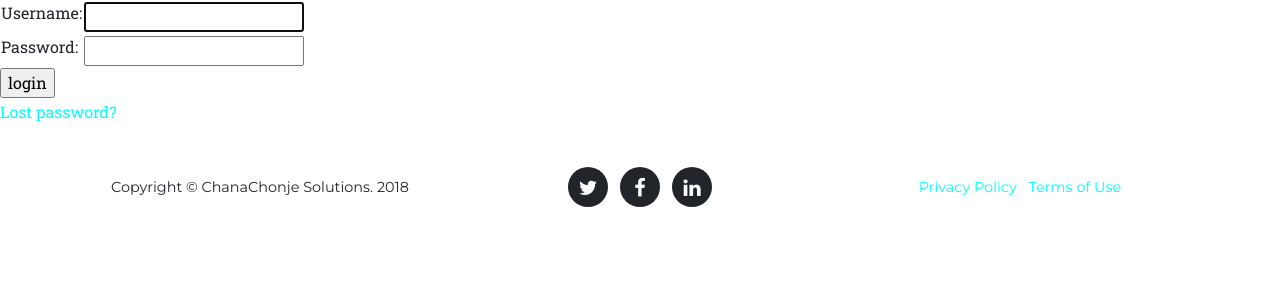
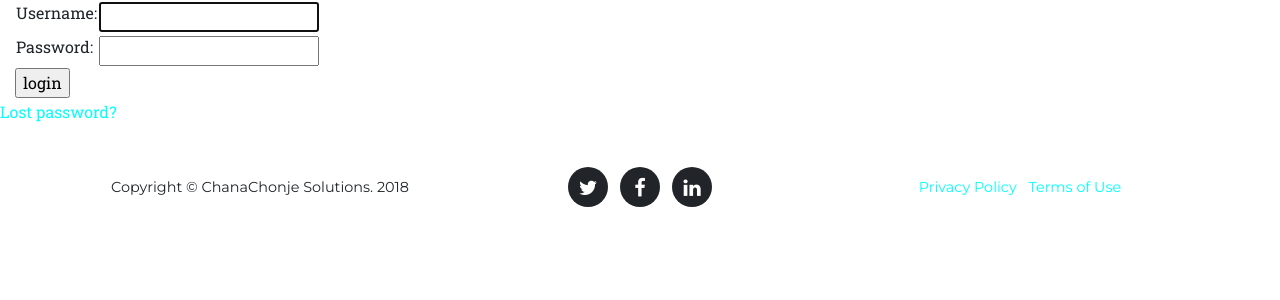
Before and after one commit to MCLofton/chanachonje, a Django app: page /accounts/login/ in a window 1280 px wide. Shown: the top 300 px of the page. Run offline with Django 3.2, Linux system fonts and the light colour scheme; some libraries are stand-ins or nearby versions; some web fonts are replaced.

Commit message:
New version

```diff
--- a/chana/templates/registration/login.html
+++ b/chana/templates/registration/login.html
@@ -1,4 +1,4 @@
-{% extends "base.html" %}
+{% extends 'base.html' %}
 
 {% block content %}
 
@@ -16,8 +16,7 @@ please login with an account that has access.
 <p> Please login to see this page. </p>
 {% endif %}
 {% endif %}
-
-<form method="post" action="{% url 'login' %}">
+<form class="col-md-6" method="post" action="{% url 'login' %}">
   {% csrf_token %}
   <table>
     <tr>
@@ -29,11 +28,10 @@ please login with an account that has access.
       <td>{{ form.password }}</td>
     </tr>
   </table>
-
   <input type="submit" value="login" />
   <input type="hidden" name="next" value="{{ next }}" />
 </form>
 
 <p><a href="{% url 'password_reset' %}">Lost password?</a></p>
-
+<p><a href="{% url 'signup' %}"></a></p>
 {% endblock %}
```
